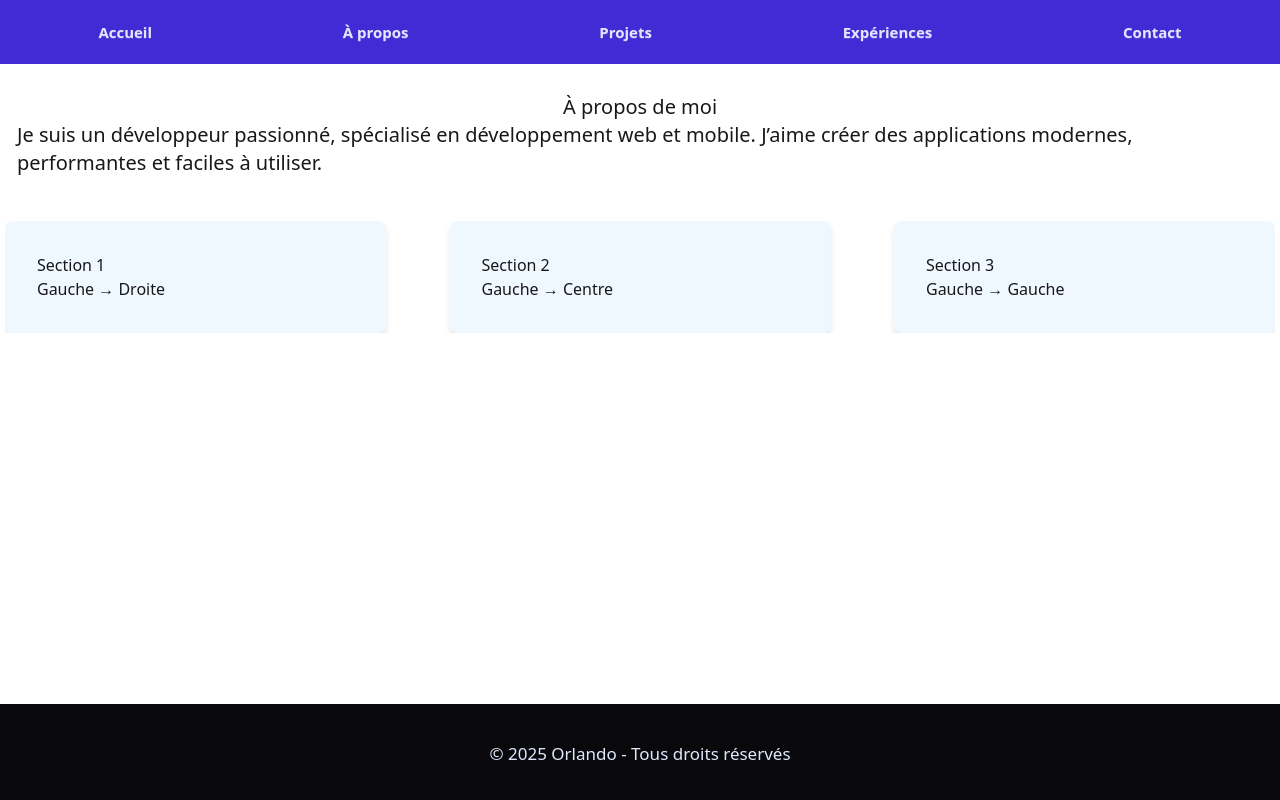
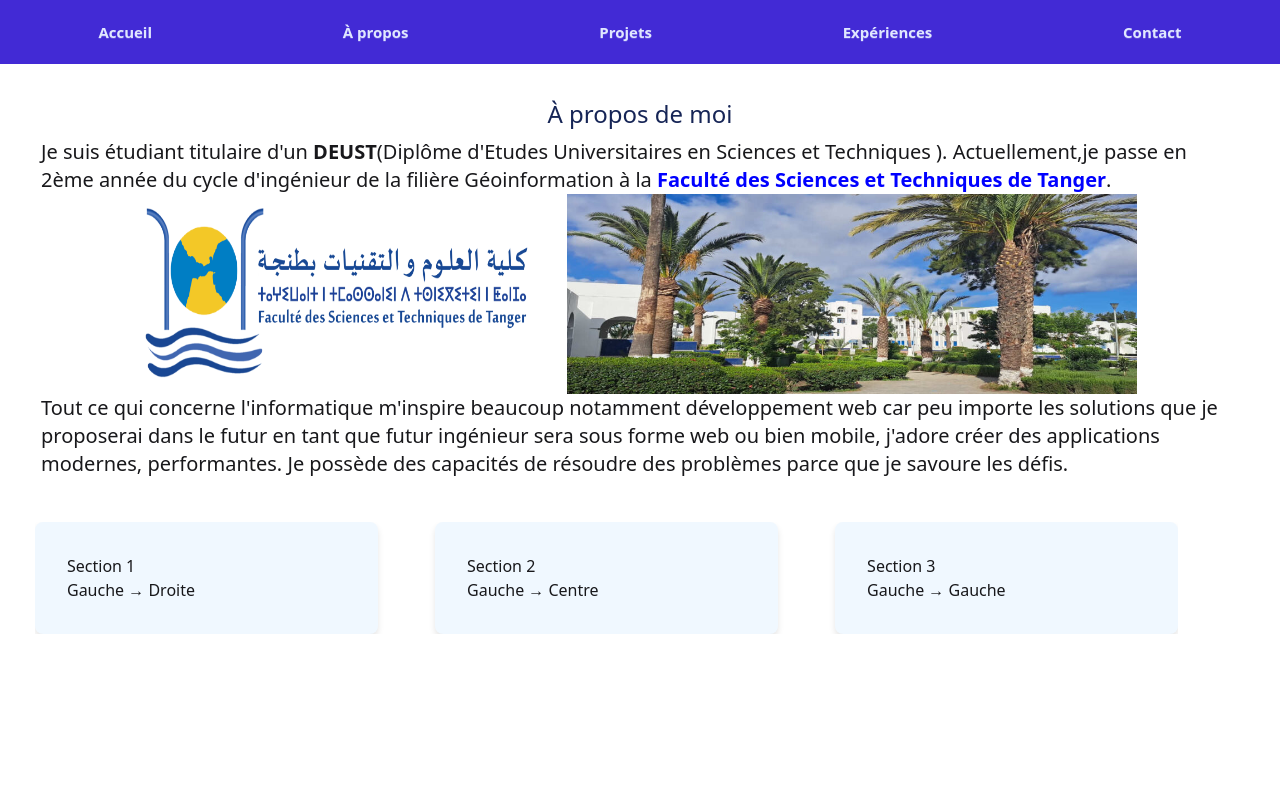
Before and after one commit to Nantenaina12/CodeAlpha_MonPortfolio, a React (Vite) app: page /about in a window 1280 px wide. Shown: the top 800 px of the page. Built offline with nearby package versions, Linux system fonts and the light colour scheme.

Commit message:
Je suis encore sur About

```diff
--- a/src/App.jsx
+++ b/src/App.jsx
@@ -7,7 +7,7 @@ function App() {
   return (
     <>
       <Navbar/>
-      <main style={{ minHeight: "80vh", padding: "5px" }} >
+      <main style={{ minHeight: "100vh", padding: "5px",marginTop:"5px" }} >
         <Outlet />
       </main>
       <Footer/>
--- a/src/index.css
+++ b/src/index.css
@@ -1,2 +1,8 @@
 @import "tailwindcss";
 @plugin "daisyui";
+.lien-fst{
+  transition: 0.3s;
+}
+.lien-fst:hover{
+  transform: scale(1.2);
+}
--- a/src/pages/About.jsx
+++ b/src/pages/About.jsx
@@ -1,5 +1,7 @@
 import React, { useEffect, useState } from 'react';
 import '../styles/PermanentSections.css';
+import fst from "../assets/fst.png"
+import imagefst from "../assets/imagefst.jpg"
 
 export default function About() {
   const [animationStage, setAnimationStage] = useState({
@@ -22,11 +24,16 @@ export default function About() {
 
   return (
     <>
-    <div className='flex flex-col items-center text-xl px-3 py-6'>
-        <h1>À propos de moi</h1>
+    <div className='flex flex-col items-center text-xl px-9 py-6'>
+        <h1 className='mb-2 text-2xl text-blue-950'>À propos de moi</h1>
         <p>
-        Je suis un développeur passionné, spécialisé en développement web et mobile.
-        J’aime créer des applications modernes, performantes et faciles à utiliser.
+        Je suis étudiant titulaire d'un <strong>DEUST</strong>(Diplôme d'Etudes Universitaires en Sciences et Techniques ). Actuellement,je passe en 2ème année du cycle d'ingénieur de la filière Géoinformation à la <strong style={{color:"blue"}}>Faculté des Sciences et Techniques de Tanger</strong>.
+        </p>
+        <div className='flex flex-row gap-6 items-center justify-center'>
+            <a className='lien-fst' href='https://fstt.ac.ma/Portail2023' target='blancket'><img className='h-50 w-100' src={fst}></img></a>
+            <img src={imagefst} className='h-50' w-90></img>
+        </div>
+        <p>Tout ce qui concerne l'informatique m'inspire beaucoup notamment développement web car peu importe les solutions que je proposerai dans le futur en tant que futur ingénieur sera sous forme web ou bien mobile, j'adore créer des applications modernes, performantes. Je possède des capacités de résoudre des problèmes parce que je savoure les défis.
         </p>
 
     </div>
--- a/src/styles/PermanentSections.css
+++ b/src/styles/PermanentSections.css
@@ -1,9 +1,10 @@
 .horizontal-sections {
   display: flex;
   justify-content: space-between;
-  width: 100%;
+  width: 90%;
   overflow: hidden;
   margin-top: 20px;
+  margin-left: 30px;
 }
 
 .section {
```
Also changed, not shown: src/assets/fst.png (added), src/assets/imagefst.jpg (added).
